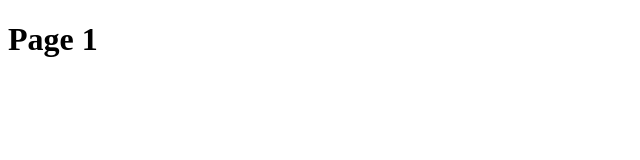
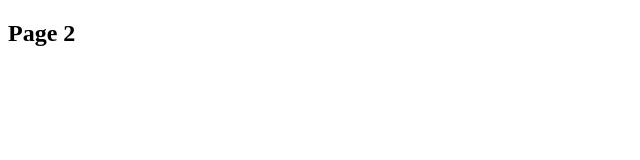
Before and after one commit to DanilMaiorov/ConsoleApp_1, a plain HTML site: page page1.html in a window 1280 px wide. Shown: the whole page, without its empty margins (0-640 px from the left). Drawn offline with Linux system fonts and the light colour scheme.

Commit message:
Update page1.html

```diff
--- a/page1.html
+++ b/page1.html
@@ -6,6 +6,6 @@
  <title>Page 1</title>
 </head>
 <body>
- <h1> Page 1 </h1>
+ <h2> Page 2 </h2>
 </body>
 </html>
```
